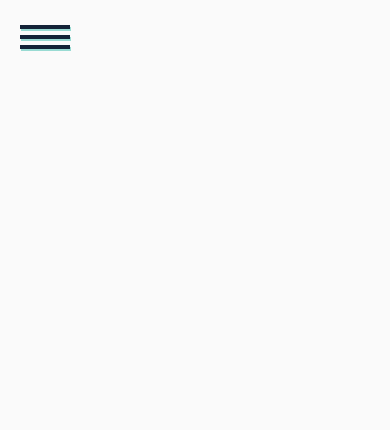
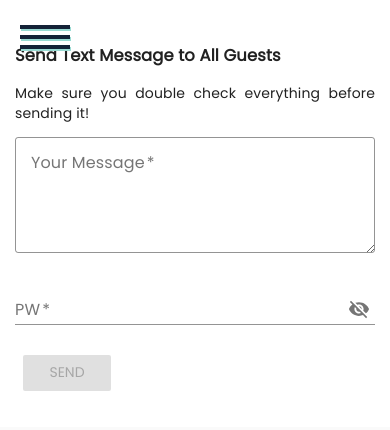
Before and after one commit to honghaobi/wedding-frontend, a Vue app: page /message in a window 390 px wide. Shown: the top 430 px of the page. Built offline with nearby package versions, Linux system fonts and the light colour scheme; no server answers; what v-viewer, vue-masonry would draw is missing.

Commit message:
added all guests SMS component added with passcode

```diff
--- /dev/null
+++ b/src/components/Message.vue
@@ -0,0 +1,79 @@
+<template>
+  <div class="block">
+    <h3>Send Text Message to All Guests</h3>
+    <p>Make sure you double check everything before sending it!
+    </p>
+    <md-field>
+      <label>Your Message</label>
+      <md-textarea v-model="allGuestMessage" required></md-textarea>
+    </md-field>
+    <md-field>
+      <label>PW</label>
+      <md-input v-model="passCode" type="password" required></md-input>
+    </md-field>
+    <md-button class="md-primary md-raised" @click="handleSend" :disabled="!allGuestMessage">Send</md-button>
+  </div>
+</template>
+
+<script>
+  import store from '../store';
+
+  export default {
+    name: 'message',
+    data: () => ({
+      allGuestMessage: null,
+      passCode: null,
+    }),
+    methods: {
+      handleSend() {
+        if ( this.allGuestMessage && this.passCode === "999" ) {
+          store.dispatch('SEND_ALL_GUESTS_SMS', {
+            allGuestMessage: this.allGuestMessage,
+          });
+          this.allGuestMessage = null;
+          this.passCode = null;
+        }
+      }
+    }
+  };
+</script>
+
+<style lang="scss" scoped>
+  @import "../css/main.scss";
+
+  $font_family_1: 'Oswald', sans-serif;
+  $font_family_2: 'Poppins', sans-serif;
+
+  .block {
+    background: $white;
+    padding: 60px;
+    width: 820px;
+    margin: 0 auto;
+    text-align: justify;
+  }
+
+  @media screen and (max-width: 959px) and (min-width: 768px) {
+    .block {
+      padding: 40px;
+      width: 620px;
+    }
+  }
+
+
+  @media screen and (max-width: 767px) {
+
+    .block {
+      padding: 30px;
+      width: 100%;
+      padding: 30px;
+    }
+  }
+
+  @media screen and (max-width: 479px) {
+    .block {
+      padding: 30px 15px;
+      width: 100%;
+    }
+  }
+
+</style>
--- a/src/router.js
+++ b/src/router.js
@@ -78,6 +78,13 @@ export default new Router(
           return import('./components/FAQ.vue');
         },
       },
+      {
+        path: '/message',
+        name: 'message',
+        component() {
+          return import('./components/Message.vue');
+        },
+      },
     ],
     scrollBehavior (to, from, savedPosition) {
       return { x: 0, y: 0 };
--- a/src/services/api/Guests.js
+++ b/src/services/api/Guests.js
@@ -34,6 +34,10 @@ export default {
     return axios.post(`/sms-guest/${anId}`, guestData)
       .then((response) => response.data);
   },
+  sendAllGuestsSMS(message) {
+    return axios.post('/sms-all-guests', message)
+      .then((response) => response.data);
+  },
   sendGuestEmail(emailData) {
     return axios.post(`/sms-email`, emailData)
       .then((response) => response.data);
--- a/src/store.js
+++ b/src/store.js
@@ -60,6 +60,9 @@ export default new Vuex.Store({
       const updatedGuest = guestUpdateCleanUp(payload);
       GuestsAPI.sendGuestSMS( updatedGuest.id, updatedGuest );
     },
+    SEND_ALL_GUESTS_SMS( context, payload ) {
+      GuestsAPI.sendAllGuestsSMS( payload );
+    },
     SEND_GUEST_EMAIL( context, payload ) {
       GuestsAPI.sendGuestEmail( payload );
     },
```
